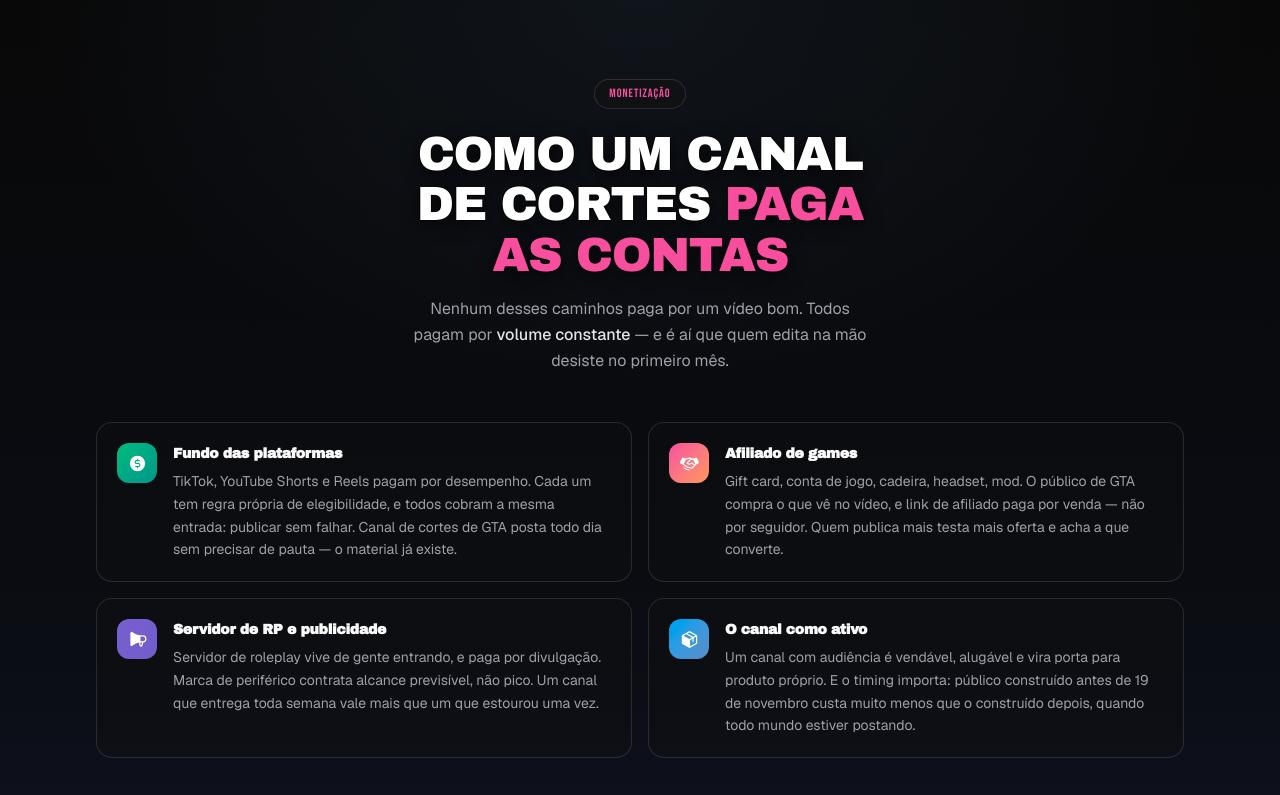
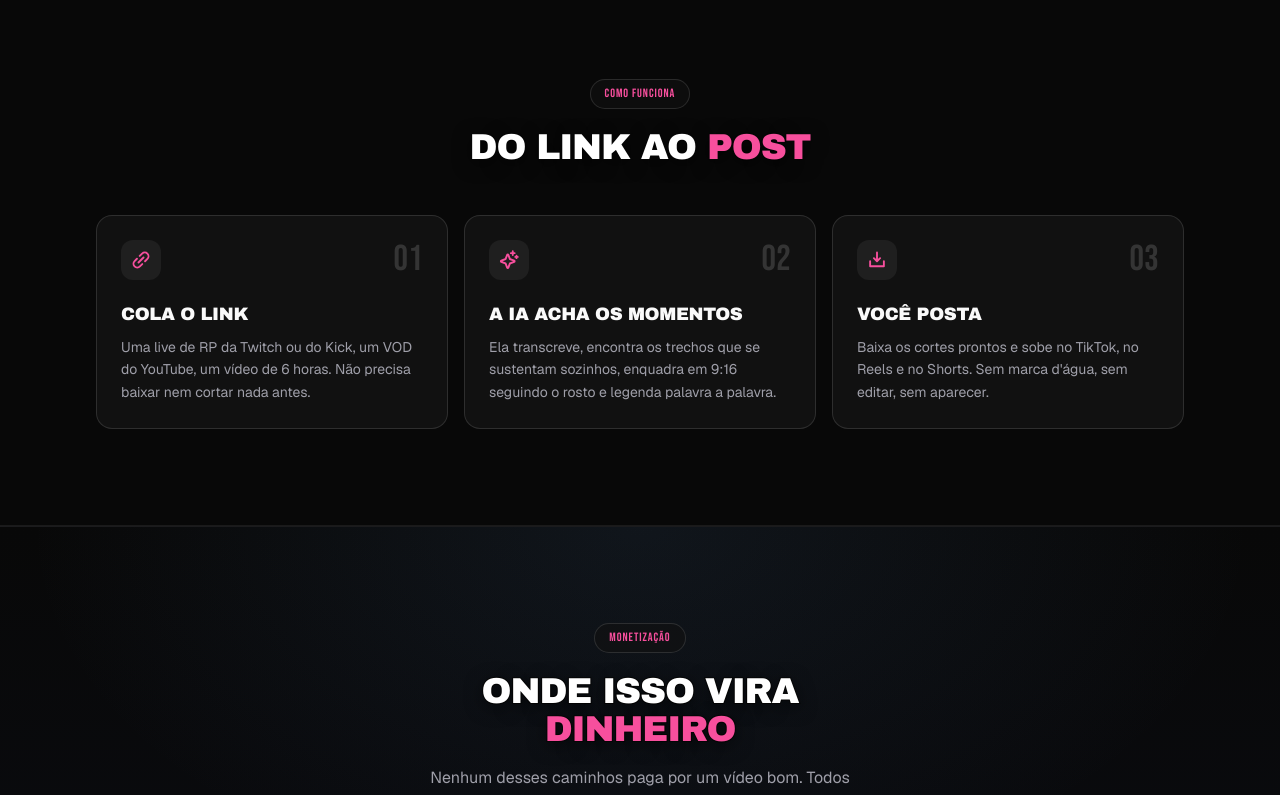
Before and after one commit to pulsecoding2026-gif/viral-farm, a Next.js app: page / in a window 1280 px wide. Shown: the part 1440-2235 px from the top of the page. Built offline with nearby package versions, Linux system fonts and the light colour scheme.

Commit message:
Troca a secao quebrada por tres passos, e recalibra titulos de secao

```diff
--- /dev/null
+++ b/src/app/(site)/como-funciona.tsx
@@ -0,0 +1,95 @@
+import {
+  LinkSimple,
+  Sparkle,
+  DownloadSimple,
+} from "@phosphor-icons/react/dist/ssr";
+
+/**
+ * TRÊS PASSOS, e nada além disso.
+ *
+ * Substitui o bloco "Descoberta" que vinha da ferramenta genérica. Aquele
+ * ocupava 1.109px de página, renderizava uma maquete vazia no meio, e abria
+ * dizendo "antes de decidir o que GRAVAR" — para um público que a virada
+ * definiu como quem NÃO grava e não aparece. Texto que contradiz a promessa do
+ * hero custa mais caro que seção nenhuma.
+ *
+ * A régua do brandbook para esta seção: "poucos elementos competindo", "1
+ * elemento principal + 1 mensagem principal". Três cartões, um verbo cada, sem
+ * maquete, sem captura de tela inventada. O produto se prova no primeiro corte
+ * que a pessoa gera, não numa ilustração de interface.
+ */
+
+const PASSOS = [
+  {
+    icone: LinkSimple,
+    n: "01",
+    titulo: "Cola o link",
+    texto:
+      "Uma live de RP da Twitch ou do Kick, um VOD do YouTube, um vídeo de 6 horas. Não precisa baixar nem cortar nada antes.",
+  },
+  {
+    icone: Sparkle,
+    n: "02",
+    titulo: "A IA acha os momentos",
+    texto:
+      "Ela transcreve, encontra os trechos que se sustentam sozinhos, enquadra em 9:16 seguindo o rosto e legenda palavra a palavra.",
+  },
+  {
+    icone: DownloadSimple,
+    n: "03",
+    titulo: "Você posta",
+    texto:
+      "Baixa os cortes prontos e sobe no TikTok, no Reels e no Shorts. Sem marca d'água, sem editar, sem aparecer.",
+  },
+];
+
+export function ComoFunciona() {
+  return (
+    <section id="como-funciona" className="border-y border-zinc-800/60 bg-[#080808]">
+      <div className="mx-auto max-w-6xl px-5 py-16 sm:px-8 sm:py-24">
+        <div className="mx-auto max-w-[46ch] text-center">
+          <span className="placa inline-block rounded-full border border-zinc-800 bg-zinc-900/60 px-3.5 py-1.5 text-xs text-orange-500">
+            Como funciona
+          </span>
+          {/* text-4xl no máximo em título de SEÇÃO: o hero pode gritar em 6xl
+              porque tem a tela inteira, aqui em cima de uma grade de três
+              colunas o mesmo corpo quebra em três linhas e desequilibra. */}
+          <h2 className="titulo-letreiro mt-5 text-2xl leading-[1.05] sm:text-4xl">
+            Do link ao <span className="acento-rosa">post</span>
+          </h2>
+        </div>
+
+        <ol className="mt-12 grid gap-4 sm:grid-cols-3">
+          {PASSOS.map((p) => {
+            const Icone = p.icone;
+            return (
+              <li
+                key={p.n}
+                /* Raio 16px e borda branca a 12% — os valores do brandbook.
+                   Nada de canto muito redondo: lê como app de banco. */
+                className="rounded-2xl border border-white/12 bg-[#111111] p-6 transition hover:border-white/20"
+              >
+                <div className="flex items-center justify-between">
+                  <span className="flex h-10 w-10 items-center justify-center rounded-xl bg-white/[0.06] text-orange-500">
+                    <Icone size={20} weight="bold" />
+                  </span>
+                  {/* O número em Bebas, grande e apagado: é ambientação, não
+                      informação — por isso fica em cinza, longe do rosa. */}
+                  <span className="numero-placa text-4xl leading-none text-white/15">
+                    {p.n}
+                  </span>
+                </div>
+                <h3 className="fonte-titulo mt-5 text-lg text-zinc-50 uppercase">
+                  {p.titulo}
+                </h3>
+                <p className="mt-2 text-sm leading-relaxed text-zinc-400">
+                  {p.texto}
+                </p>
+              </li>
+            );
+          })}
+        </ol>
+      </div>
+    </section>
+  );
+}
--- a/src/app/(site)/monetizacao.tsx
+++ b/src/app/(site)/monetizacao.tsx
@@ -83,9 +83,8 @@ export function Monetizacao() {
           {/* Sem `italic`: Archivo Black não tem itálico e o navegador
               simularia inclinando, o que engrossa e suja a letra. A ênfase
               vem do rosa, que é o acento único da seção. */}
-          <h2 className="titulo-letreiro mt-5 text-3xl leading-[1.05] sm:text-5xl">
-            Como um canal de cortes{" "}
-            <span className="acento-rosa">paga as contas</span>
+          <h2 className="titulo-letreiro mt-5 text-2xl leading-[1.05] sm:text-4xl">
+            Onde isso vira <span className="acento-rosa">dinheiro</span>
           </h2>
           {/*
             O gargalo aqui é VOLUME, e é isso que amarra a seção ao produto.
--- a/src/app/(site)/page.tsx
+++ b/src/app/(site)/page.tsx
@@ -3,7 +3,7 @@ import { ShieldCheck } from "@phosphor-icons/react/dist/ssr";
 import { NavegacaoSite } from "./navegacao-site";
 import { HeroVideo } from "./hero-video";
 import { HeroEntrada } from "./hero-entrada";
-import { DestaqueGrande } from "./destaques";
+import { ComoFunciona } from "./como-funciona";
 import { Monetizacao } from "./monetizacao";
 import { Planos } from "./planos";
 import { Perguntas } from "./perguntas";
@@ -218,8 +218,8 @@ export default function LandingPage() {
       {/* A linha de horizonte com o gradiente oficial separando os blocos —
           o detalhe mais barato que amarra a página ao logo. */}
       <hr className="horizonte" />
+      <ComoFunciona />
       <Monetizacao />
-      <DestaqueGrande />
       <hr className="horizonte" />
       <Planos />
       <Perguntas />
--- a/src/app/gta-tokens.css
+++ b/src/app/gta-tokens.css
@@ -487,6 +487,22 @@ body {
   opacity: 0.8;
 }
 
+/*
+ * O cabeçalho é `sticky` e tem 77px. Sem isto, clicar em "Planos" no menu rola
+ * a seção até o topo da janela — e o cabeçalho, que está por cima, come o
+ * título dela. O usuário vê a seção começando no meio de uma frase e conclui
+ * que o site está quebrado.
+ *
+ * `scroll-margin-top` resolve no lugar certo: é o elemento que diz "pare um
+ * pouco antes de mim", sem precisar de JavaScript nem de espaçador invisível.
+ * O valor é a altura do cabeçalho mais uma folga para o ar respirar.
+ */
+section[id],
+[id^="planos"],
+[id^="perguntas"] {
+  scroll-margin-top: 6.5rem;
+}
+
 h1, h2, h3, .fonte-titulo {
   font-family: var(--fonte-titulo);
   letter-spacing: -0.02em;
```
